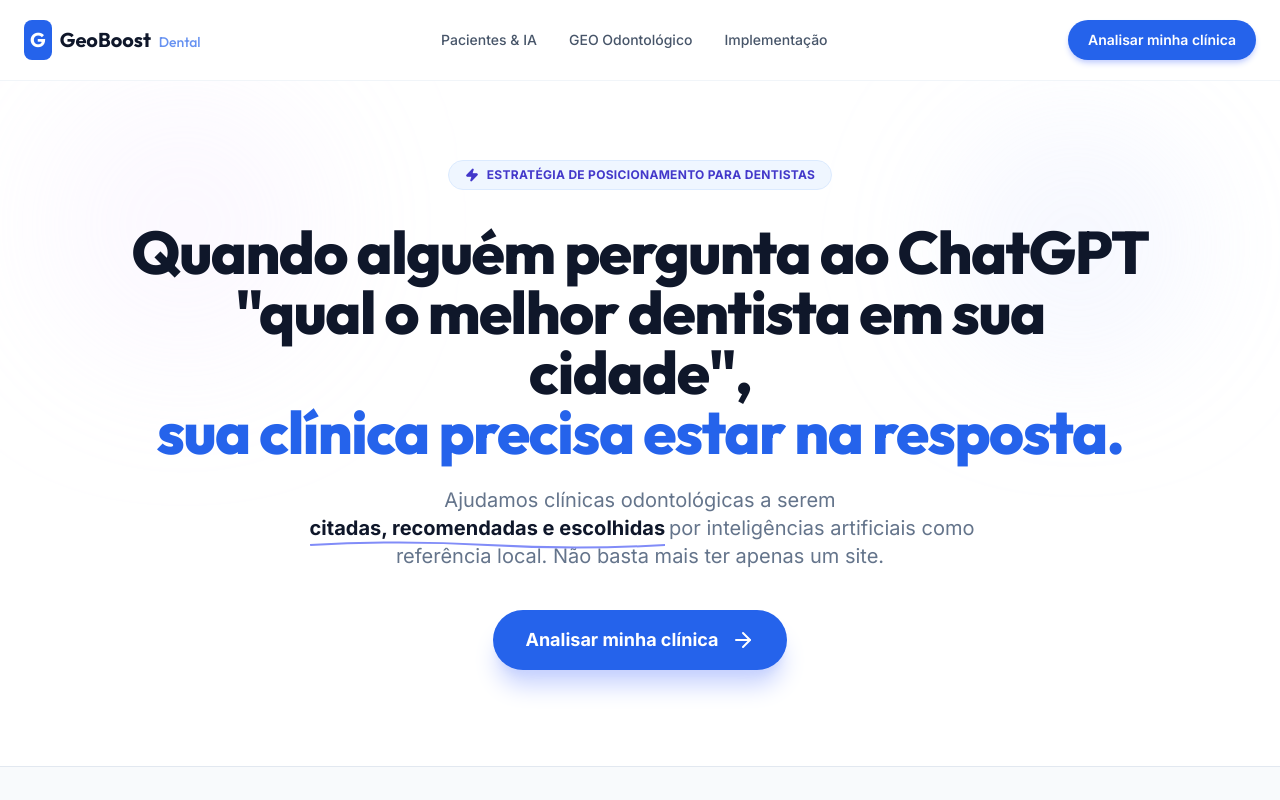
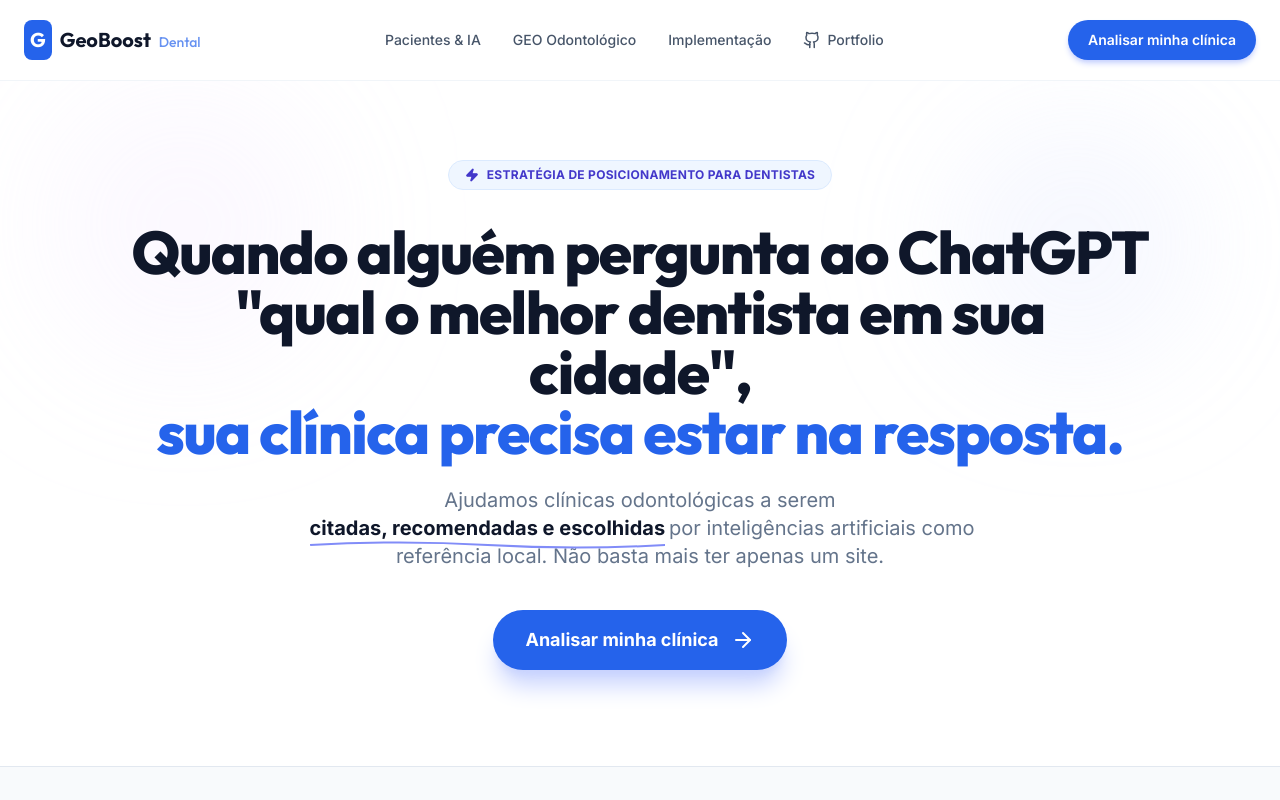
Before and after one commit to JonasKash/sok, a React (Vite) app: page / in a window 1280 px wide. Shown: the top 800 px of the page. Built offline with nearby package versions, Linux system fonts and the light colour scheme; no server answers.

Commit message:
alteração no vit

```diff
--- a/components/LandingPage.tsx
+++ b/components/LandingPage.tsx
@@ -40,14 +40,35 @@
             <a href="#futuro" className="hover:text-indigo-600 transition-colors">Pacientes & IA</a>
             <a href="#geo" className="hover:text-indigo-600 transition-colors">GEO Odontológico</a>
             <a href="#implementacao" className="hover:text-indigo-600 transition-colors">Implementação</a>
+            <a
+              href="https://github.com/JonasKash/sok"
+              target="_blank"
+              rel="noopener noreferrer"
+              className="flex items-center gap-1.5 hover:text-indigo-600 transition-colors"
+              aria-label="GitHub Portfolio"
+            >
+              <Github size={18} />
+              <span>Portfolio</span>
+            </a>
           </div>
 
+          <div className="flex items-center gap-3">
+            <a
+              href="https://github.com/JonasKash/sok"
+              target="_blank"
+              rel="noopener noreferrer"
+              className="md:hidden text-slate-600 hover:text-indigo-600 transition-colors"
+              aria-label="GitHub Portfolio"
+            >
+              <Github size={20} />
+            </a>
             <button
               onClick={onOpenForm}
               className="bg-indigo-600 text-white px-4 py-2 md:px-5 md:py-2.5 rounded-full font-semibold text-xs md:text-sm hover:bg-indigo-700 transition-all shadow-md shadow-indigo-200"
             >
               Analisar minha clínica
             </button>
+          </div>
         </div>
       </nav>
 
--- a/vite.config.ts
+++ b/vite.config.ts
@@ -3,7 +3,6 @@
 
 // https://vitejs.dev/config/
 export default defineConfig(({ mode }) => {
-  // @ts-expect-error process.cwd() is available in the Node.js environment where Vite runs
   const env = loadEnv(mode, process.cwd(), '');
   return {
     plugins: [react()],
```
Lines whose indentation alone changed are shown as unchanged.
